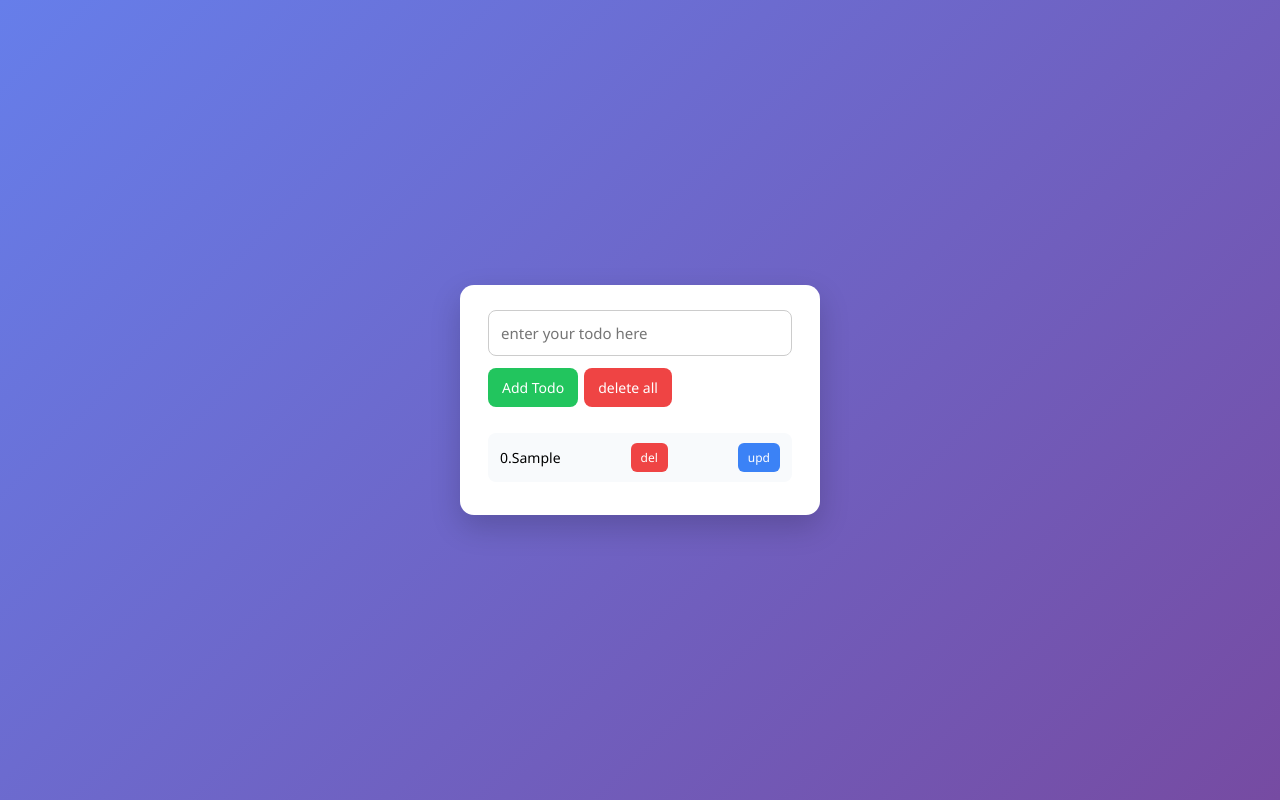
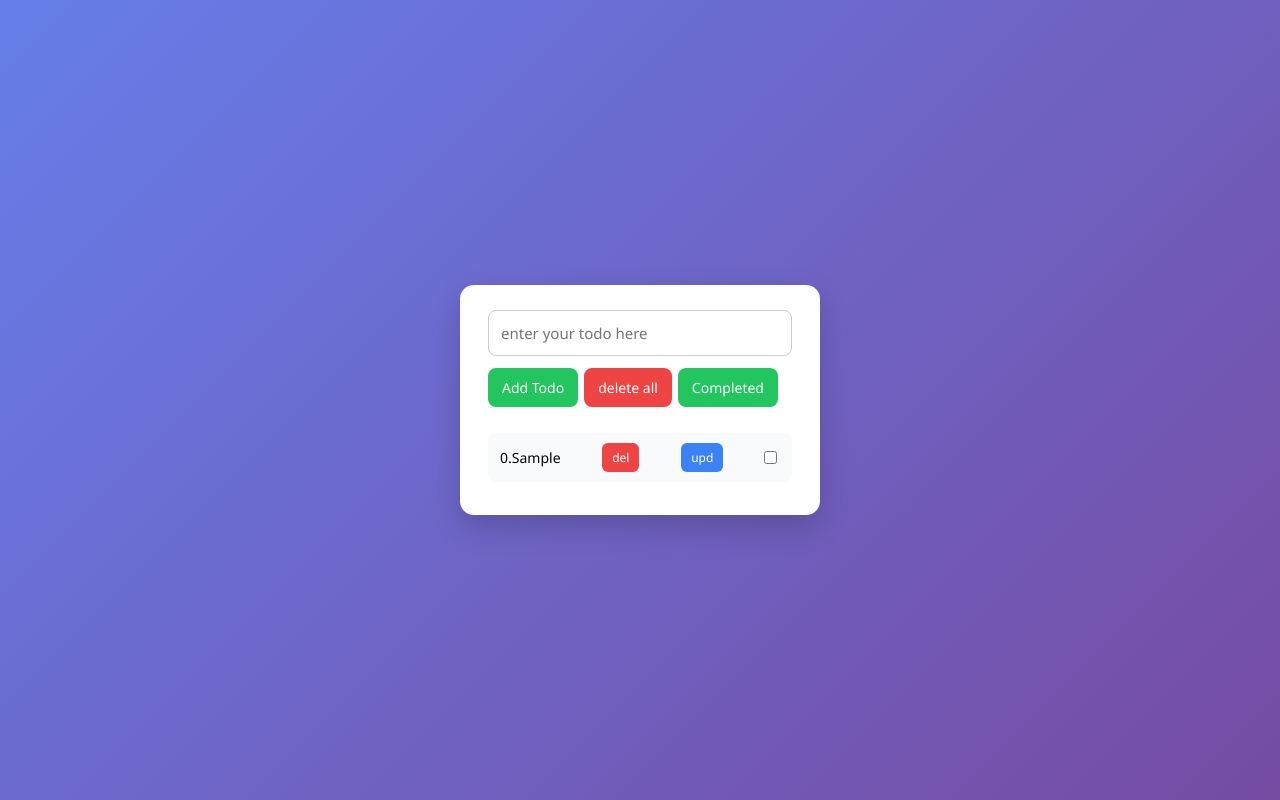
Before and after one commit to Musaib4/React-Learning, a React (Vite) app in the folder my-react-app/todo/: page / in a window 1280 px wide. Both pictures are taken after typing "Sample" into the empty fields and a click on the button "Add Todo". Built offline with nearby package versions, Linux system fonts and the light colour scheme.

Commit message:
todo completed button integrated

```diff
--- a/my-react-app/todo/src/index.css
+++ b/my-react-app/todo/src/index.css
@@ -117,3 +117,8 @@ body {
 button:active {
   transform: scale(0.95);
 }
+
+.done {
+  text-decoration: line-through;
+  color: gray;
+}
--- a/my-react-app/todo/src/todo.jsx
+++ b/my-react-app/todo/src/todo.jsx
@@ -4,22 +4,26 @@ function Todo(){
     const [todos, setTodos] = useState([])
     const [inputValue, setInputValue] = useState("")
     const [editIndex, setEditIndex] = useState(null);
+    const [showCompleted, setShowCompleted] = useState(false);
+
 
 
 
     function addTodo(){
+        setShowCompleted(false);
+
         if (inputValue.trim() === "") return;
 
         if (editIndex !== null) {
         // SAVE UPDATED TODO
         const updatedTodos = todos.map((todo, i) =>
-            i === editIndex ? inputValue : todo
+           i === editIndex ? { ...todo, text: inputValue } : todo
         );
         setTodos(updatedTodos);
         setEditIndex(null);
         } else {
         // ADD NEW TODO
-        setTodos(v => [...v, inputValue]);
+        setTodos(v => [...v, { text: inputValue, completed: false }]);
         }
 
     setInputValue("");
@@ -35,9 +39,19 @@ function Todo(){
     }
 
     function updateTodo(index){
-        setInputValue(todos[index]);
+        setInputValue(todos[index].text);
         setEditIndex(index);
     }
+
+
+
+    function toggleComplete(index) {
+        const updatedTodos = todos.map((todo, i) =>
+            i === index ? { ...todo, completed: !todo.completed } : todo
+        );
+        setTodos(updatedTodos);
+    }
+
 
 
 
@@ -52,16 +66,25 @@ function Todo(){
                 />
                 <button className="add" onClick={addTodo}>Add Todo</button>
                 <button className="delall" onClick={delAllTodo}>delete all</button>
+                <button className="add" onClick={() => setShowCompleted(!showCompleted)} >Completed</button>
             </div>
 
             <div className="show">
                 {
-                    todos.map((todo,index)=>(
-                        <p key={index}>
+                    todos
+                        .filter(todo => (showCompleted ? todo.completed : true))
+                        .map((todo, index) => (
+                        <p key={index} className={todo.completed ? "done" : ""}>
                             {index}.
-                            {todo}
+                        {todo.text}
                         <button className="del" onClick={()=> delTodo(index)} >del</button>
                         <button className="upd" onClick={() => updateTodo(index)}>upd</button>
+                        <input
+                            type="checkbox"
+                            checked={todo.completed}
+                            onChange={() => toggleComplete(index)}
+                            />
+
                         </p>
                     ))
                 }
```
